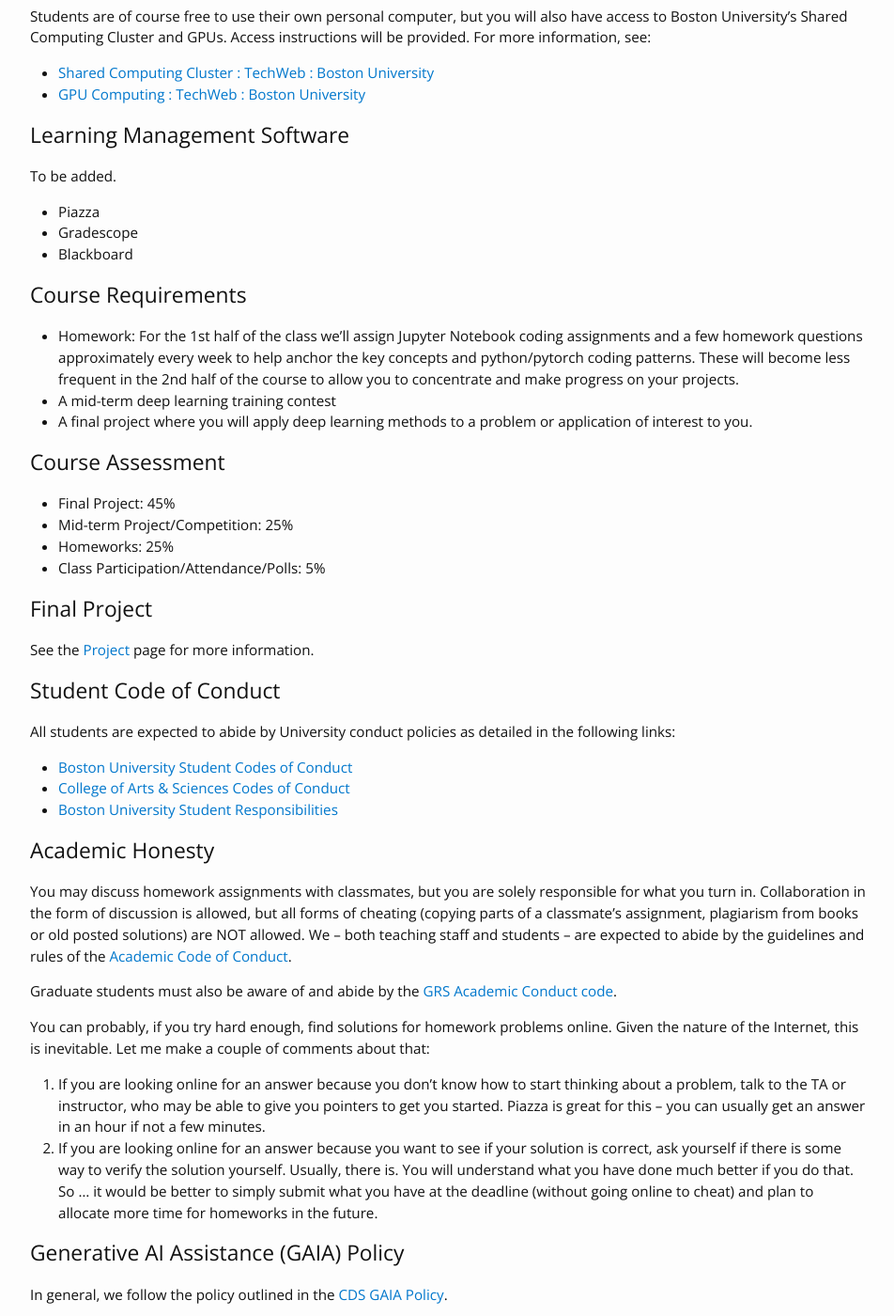
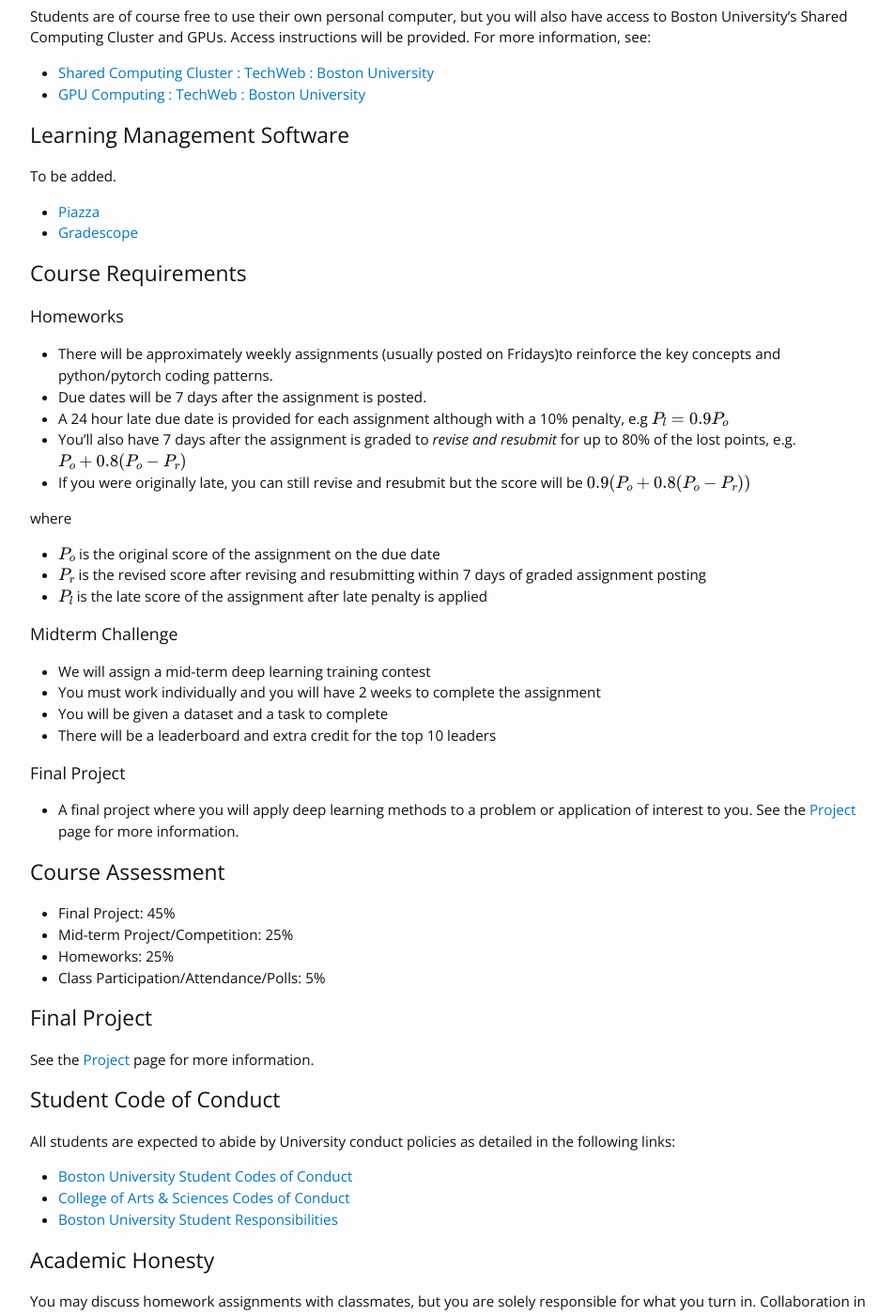
Before and after one commit to DL4DS/sp2025, a Jekyll site: the page built from index.md, in a window 1280 px wide and 1400 px high, scrolled down 2423 px. Shown: the whole window at 94% size, without its empty margins (163-1115 px from the left). Built offline with Jekyll 4.4.1, drawn with Linux system fonts in a browser that asks for light colours; nearby versions of some CDN libraries.

Commit message:
more updates for spring

```diff
--- a/_layouts/assignment.html
+++ b/_layouts/assignment.html
@@ -25,13 +25,11 @@ title: page.title
       {% endif %}
     </p>
 
-    <!--
     <div style="color: gray;">
       <h3>Late Policy</h3>
       {% include late_policy.html %}
     </div>
   </div>
-  -->
 
   <br />
   <article class="post-content">
--- a/index.md
+++ b/index.md
@@ -85,19 +85,35 @@ Students are of course free to use their own personal computer, but you will als
 ## Learning Management Software
 
 To be added.
-* Piazza
-* Gradescope
-* Blackboard
+* [Piazza]({{ site.data.urls["piazza"].url }})
+* [Gradescope]({{ site.data.urls["gradescope"].url }})
 
 ## Course Requirements
-- Homework: For the 1st half of the class we'll assign
-  Jupyter Notebook coding assignments and a few homework questions
-  approximately every week to help anchor the key concepts and python/pytorch
-  coding patterns. These will become less frequent in the 2nd half of the course
-  to allow you to concentrate and make progress on your projects.
-- A mid-term deep learning training contest
+
+### Homeworks
+
+- There will be approximately weekly assignments (usually posted on Fridays)to reinforce the key concepts and python/pytorch coding patterns.
+- Due dates will be 7 days after the assignment is posted.
+- A 24 hour late due date is provided for each assignment although with a 10% penalty, e.g $$P_l = 0.9 P_o$$
+- You'll also have 7 days after the assignment is graded to _revise and resubmit_ for up to 80% of the lost points, e.g. $$P_o + 0.8 (P_o - P_r)$$
+- If you were originally late, you can still revise and resubmit but the score will be $$0.9 (P_o + 0.8 (P_o - P_r))$$
+
+where
+- $$P_o$$ is the original score of the assignment on the due date
+- $$P_r$$ is the revised score after revising and resubmitting within 7 days of graded assignment posting
+- $$P_l$$ is the late score of the assignment after late penalty is applied
+
+### Midterm Challenge
+
+- We will assign a mid-term deep learning training contest
+- You must work individually and you will have 2 weeks to complete the assignment
+- You will be given a dataset and a task to complete
+- There will be a leaderboard and extra credit for the top 10 leaders
+
+### Final Project
 - A final project where you will apply deep learning methods to a problem or
-  application of interest to you.
+  application of interest to you. See the [Project]({{ site.baseurl }}{% link project.md %}) page for more
+  information.
 
 ## Course Assessment
 
```
Also changed, not shown: _data/late_policy.yml (+4 -3 lines), _data/urls.yml (added, +7 -0 lines), _layouts/assignments.html (+25 -1 lines), assignments.md (+2 -1 lines).
